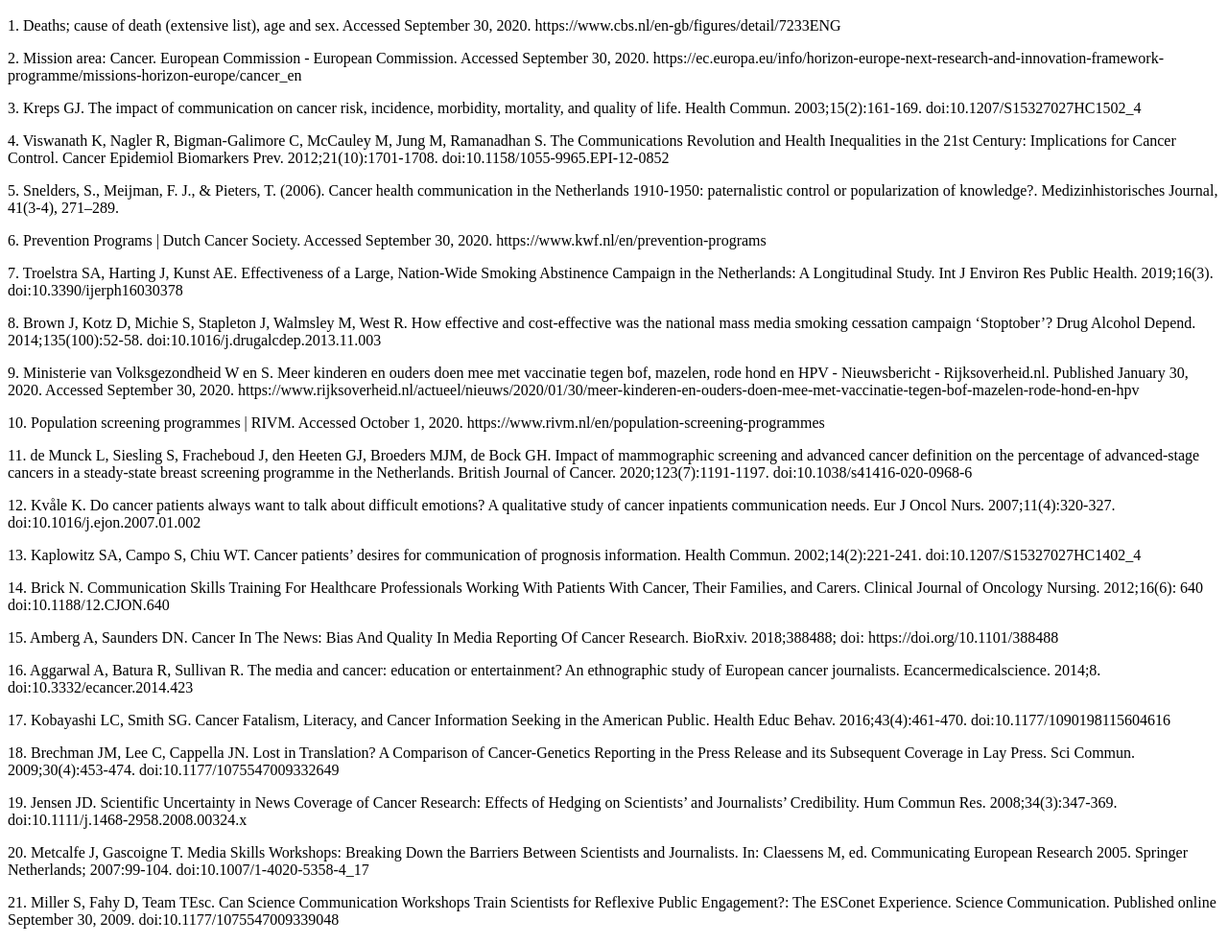
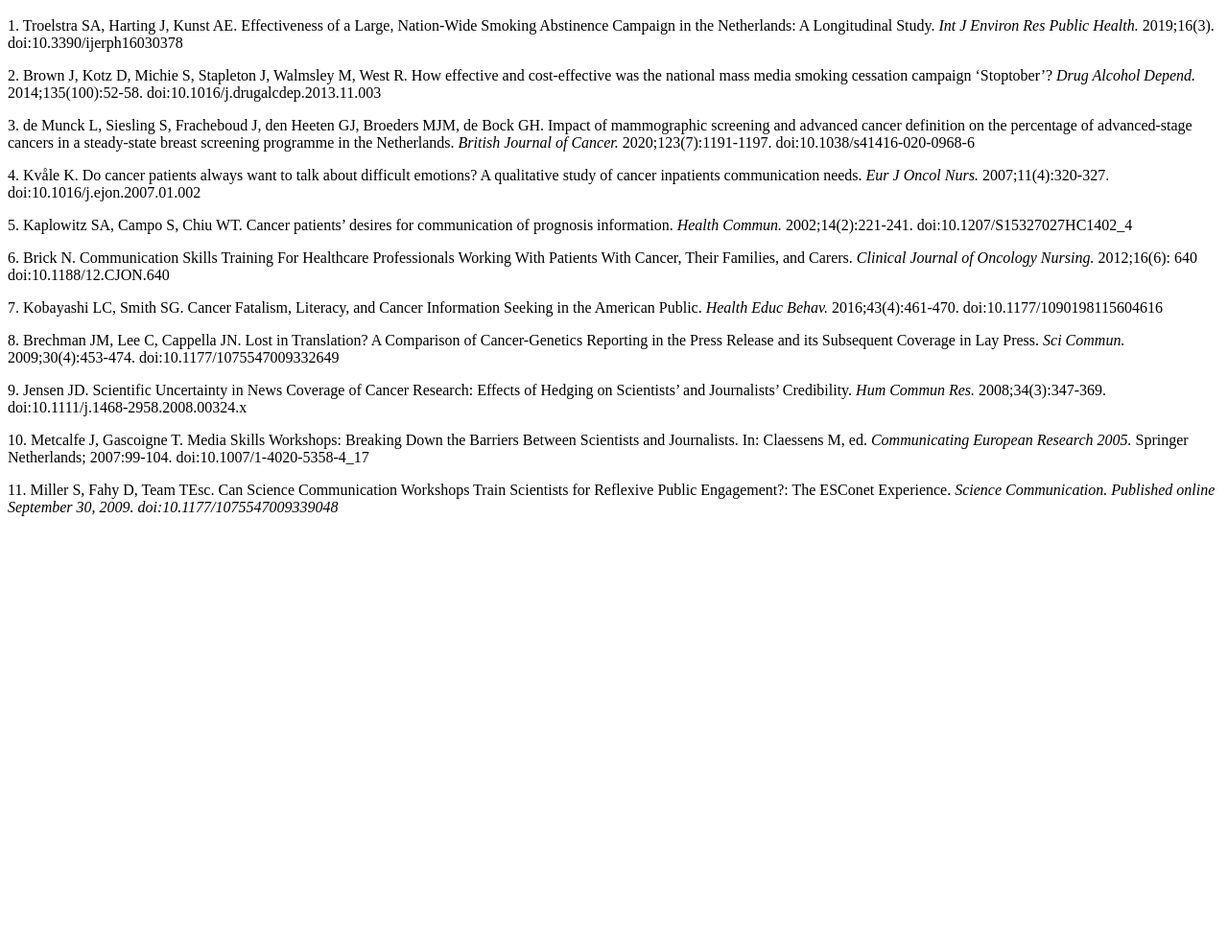
Before and after one commit to Cancer-PolicyBrief-References/communication, a plain HTML site: page index.html in a window 1280 px wide. Shown: the part 48-1032 px from the top of the page at 96% size. After the commit the page ends 800 px from the top, so only its background shows below. Drawn offline with Linux system fonts and the light colour scheme.

Commit message:
Update index.html

```diff
--- a/index.html
+++ b/index.html
@@ -1,22 +1,12 @@
 <h1> References </h1>
-<p> 1.	Deaths; cause of death (extensive list), age and sex. Accessed September 30, 2020. https://www.cbs.nl/en-gb/figures/detail/7233ENG </p>
-<p>2.	Mission area: Cancer. European Commission - European Commission. Accessed September 30, 2020. https://ec.europa.eu/info/horizon-europe-next-research-and-innovation-framework-programme/missions-horizon-europe/cancer_en </p>
-<p>3.	Kreps GJ. The impact of communication on cancer risk, incidence, morbidity, mortality, and quality of life. Health Commun. 2003;15(2):161-169. doi:10.1207/S15327027HC1502_4 </p>
-<p>4.	Viswanath K, Nagler R, Bigman-Galimore C, McCauley M, Jung M, Ramanadhan S. The Communications Revolution and Health Inequalities in the 21st Century: Implications for Cancer Control. Cancer Epidemiol Biomarkers Prev. 2012;21(10):1701-1708. doi:10.1158/1055-9965.EPI-12-0852 </p>
-<p>5.	Snelders, S., Meijman, F. J., & Pieters, T. (2006). Cancer health communication in the Netherlands 1910-1950: paternalistic control or popularization of knowledge?. Medizinhistorisches Journal, 41(3-4), 271–289.</p>
-<p>6.	Prevention Programs | Dutch Cancer Society. Accessed September 30, 2020. https://www.kwf.nl/en/prevention-programs </p>
-<p>7.	Troelstra SA, Harting J, Kunst AE. Effectiveness of a Large, Nation-Wide Smoking Abstinence Campaign in the Netherlands: A Longitudinal Study. Int J Environ Res Public Health. 2019;16(3). doi:10.3390/ijerph16030378 </p>
-<p>8.	Brown J, Kotz D, Michie S, Stapleton J, Walmsley M, West R. How effective and cost-effective was the national mass media smoking cessation campaign ‘Stoptober’? Drug Alcohol Depend. 2014;135(100):52-58. doi:10.1016/j.drugalcdep.2013.11.003 </p>
-<p>9.	Ministerie van Volksgezondheid W en S. Meer kinderen en ouders doen mee met vaccinatie tegen bof, mazelen, rode hond en HPV - Nieuwsbericht - Rijksoverheid.nl. Published January 30, 2020. Accessed September 30, 2020. https://www.rijksoverheid.nl/actueel/nieuws/2020/01/30/meer-kinderen-en-ouders-doen-mee-met-vaccinatie-tegen-bof-mazelen-rode-hond-en-hpv </p>
-<p>10.	Population screening programmes | RIVM. Accessed October 1, 2020. https://www.rivm.nl/en/population-screening-programmes </p>
-<p>11.	de Munck L, Siesling S, Fracheboud J, den Heeten GJ, Broeders MJM, de Bock GH. Impact of mammographic screening and advanced cancer definition on the percentage of advanced-stage cancers in a steady-state breast screening programme in the Netherlands. British Journal of Cancer. 2020;123(7):1191-1197. doi:10.1038/s41416-020-0968-6 </p>
-<p>12.	Kvåle K. Do cancer patients always want to talk about difficult emotions? A qualitative study of cancer inpatients communication needs. Eur J Oncol Nurs. 2007;11(4):320-327. doi:10.1016/j.ejon.2007.01.002 </p>
-<p>13.	Kaplowitz SA, Campo S, Chiu WT. Cancer patients’ desires for communication of prognosis information. Health Commun. 2002;14(2):221-241. doi:10.1207/S15327027HC1402_4 </p>
-<p>14.	Brick N. Communication Skills Training For Healthcare Professionals Working With Patients With Cancer, Their Families, and Carers. Clinical Journal of Oncology Nursing. 2012;16(6): 640 doi:10.1188/12.CJON.640 </p>
-<p>15.	Amberg A, Saunders DN. Cancer In The News: Bias And Quality In Media Reporting Of Cancer Research. BioRxiv. 2018;388488; doi: https://doi.org/10.1101/388488 </p>
-<p>16.	Aggarwal A, Batura R, Sullivan R. The media and cancer: education or entertainment? An ethnographic study of European cancer journalists. Ecancermedicalscience. 2014;8. doi:10.3332/ecancer.2014.423 </p>
-<p>17.	Kobayashi LC, Smith SG. Cancer Fatalism, Literacy, and Cancer Information Seeking in the American Public. Health Educ Behav. 2016;43(4):461-470. doi:10.1177/1090198115604616 </p>
-<p>18.	Brechman JM, Lee C, Cappella JN. Lost in Translation? A Comparison of Cancer-Genetics Reporting in the Press Release and its Subsequent Coverage in Lay Press. Sci Commun. 2009;30(4):453-474. doi:10.1177/1075547009332649 </p>
-<p>19.	Jensen JD. Scientific Uncertainty in News Coverage of Cancer Research: Effects of Hedging on Scientists’ and Journalists’ Credibility. Hum Commun Res. 2008;34(3):347-369. doi:10.1111/j.1468-2958.2008.00324.x </p>
-<p>20.	Metcalfe J, Gascoigne T. Media Skills Workshops: Breaking Down the Barriers Between Scientists and Journalists. In: Claessens M, ed. Communicating European Research 2005. Springer Netherlands; 2007:99-104. doi:10.1007/1-4020-5358-4_17 </p>
-<p>21.	Miller S, Fahy D, Team TEsc. Can Science Communication Workshops Train Scientists for Reflexive Public Engagement?: The ESConet Experience. Science Communication. Published online September 30, 2009. doi:10.1177/1075547009339048 </p>
+<p> 1.	Troelstra SA, Harting J, Kunst AE. Effectiveness of a Large, Nation-Wide Smoking Abstinence Campaign in the Netherlands: A Longitudinal Study. <i>Int J Environ Res Public Health.</i> 2019;16(3). doi:10.3390/ijerph16030378 </p>
+<p>2.	Brown J, Kotz D, Michie S, Stapleton J, Walmsley M, West R. How effective and cost-effective was the national mass media smoking cessation campaign ‘Stoptober’? <i>Drug Alcohol Depend.</i> 2014;135(100):52-58. doi:10.1016/j.drugalcdep.2013.11.003 </p>
+<p>3.	de Munck L, Siesling S, Fracheboud J, den Heeten GJ, Broeders MJM, de Bock GH. Impact of mammographic screening and advanced cancer definition on the percentage of advanced-stage cancers in a steady-state breast screening programme in the Netherlands. <i>British Journal of Cancer.</i> 2020;123(7):1191-1197. doi:10.1038/s41416-020-0968-6 </p>
+<p>4.	Kvåle K. Do cancer patients always want to talk about difficult emotions? A qualitative study of cancer inpatients communication needs. <i>Eur J Oncol Nurs.</i> 2007;11(4):320-327. doi:10.1016/j.ejon.2007.01.002 </p>
+<p>5.	Kaplowitz SA, Campo S, Chiu WT. Cancer patients’ desires for communication of prognosis information. <i>Health Commun.</i> 2002;14(2):221-241. doi:10.1207/S15327027HC1402_4 </p>
+<p>6.	Brick N. Communication Skills Training For Healthcare Professionals Working With Patients With Cancer, Their Families, and Carers. <i>Clinical Journal of Oncology Nursing.</i> 2012;16(6): 640 doi:10.1188/12.CJON.640 </p>
+<p>7.	Kobayashi LC, Smith SG. Cancer Fatalism, Literacy, and Cancer Information Seeking in the American Public. <i>Health Educ Behav.</i> 2016;43(4):461-470. doi:10.1177/1090198115604616 </p>
+<p>8.	Brechman JM, Lee C, Cappella JN. Lost in Translation? A Comparison of Cancer-Genetics Reporting in the Press Release and its Subsequent Coverage in Lay Press. <i>Sci Commun.</i> 2009;30(4):453-474. doi:10.1177/1075547009332649 </p>
+<p>9.	Jensen JD. Scientific Uncertainty in News Coverage of Cancer Research: Effects of Hedging on Scientists’ and Journalists’ Credibility. <i>Hum Commun Res.</i> 2008;34(3):347-369. doi:10.1111/j.1468-2958.2008.00324.x </p>
+<p>10.	Metcalfe J, Gascoigne T. Media Skills Workshops: Breaking Down the Barriers Between Scientists and Journalists. In: Claessens M, ed. <i>Communicating European Research 2005.</i> Springer Netherlands; 2007:99-104. doi:10.1007/1-4020-5358-4_17 </p>
+<p>11.	Miller S, Fahy D, Team TEsc. Can Science Communication Workshops Train Scientists for Reflexive Public Engagement?: The ESConet Experience. <i>Science Communication.<i/> Published online September 30, 2009. doi:10.1177/1075547009339048 </p>
```
